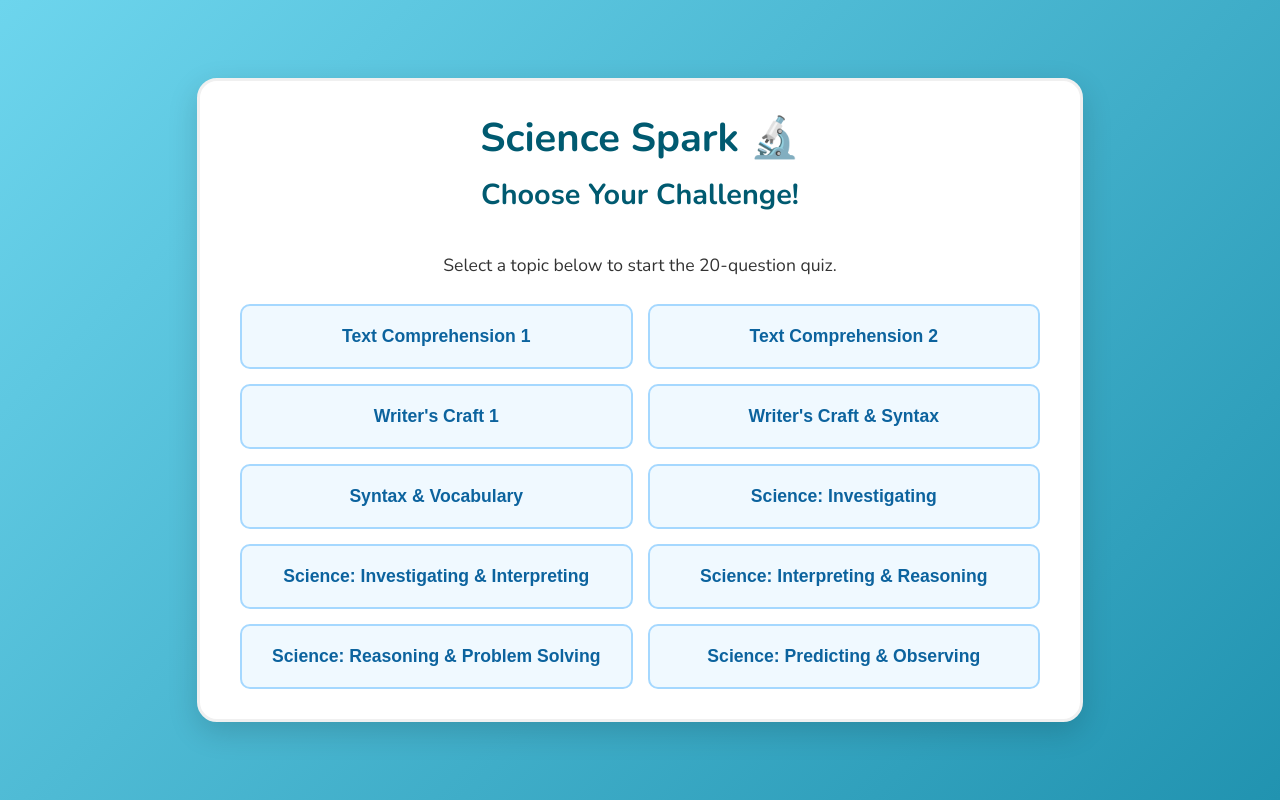
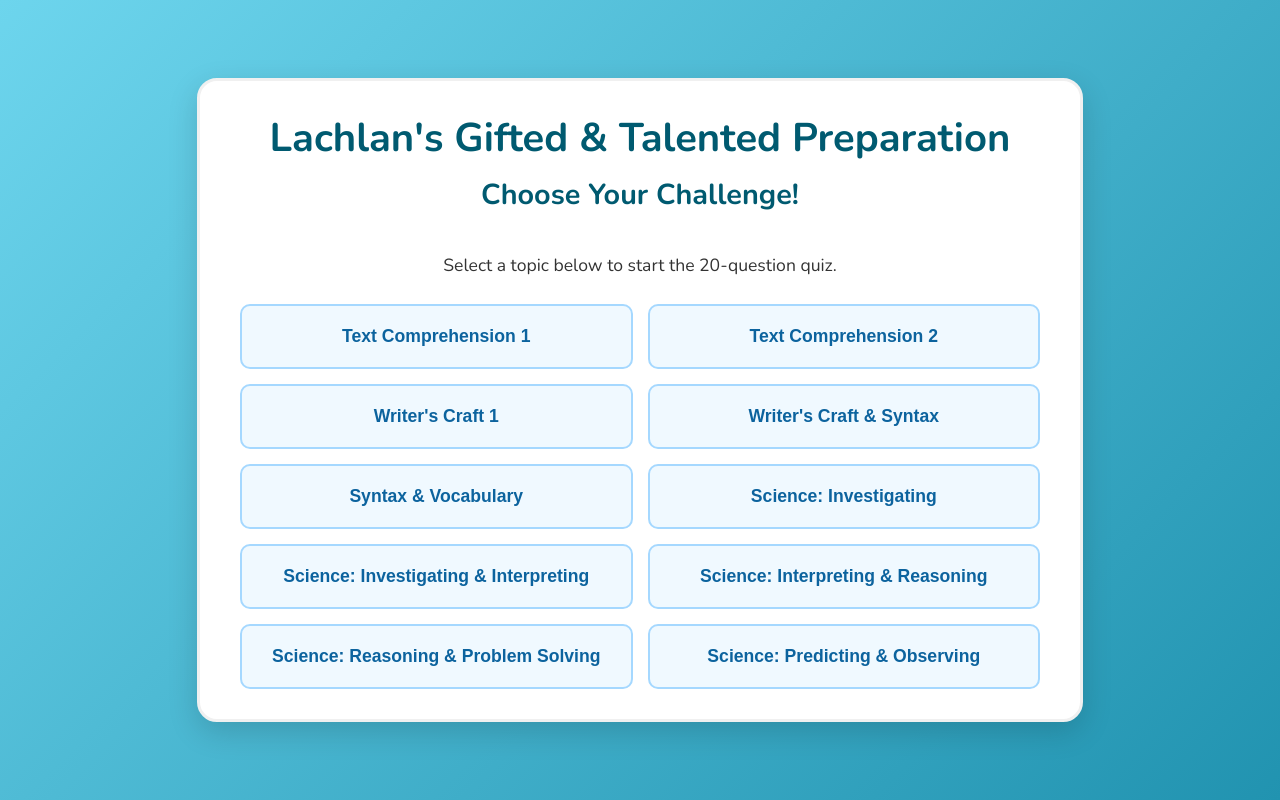
Before and after one commit to Freshlobster-AI/icas-science-multiplequiz, a plain HTML site: page index.html in a window 1280 px wide. Drawn offline with nearby package versions, Linux system fonts and the light colour scheme.

Commit message:
Update index.html

```diff
--- a/index.html
+++ b/index.html
@@ -16,7 +16,7 @@
         <!-- Quiz Selection Screen -->
         <div id="selection-screen" class="screen">
             <header>
-                <h1>Science Spark 🔬</h1>
+                <h1>Lachlan's Gifted & Talented Preparation</h1>
                 <h2>Choose Your Challenge!</h2>
             </header>
             <main>
```
